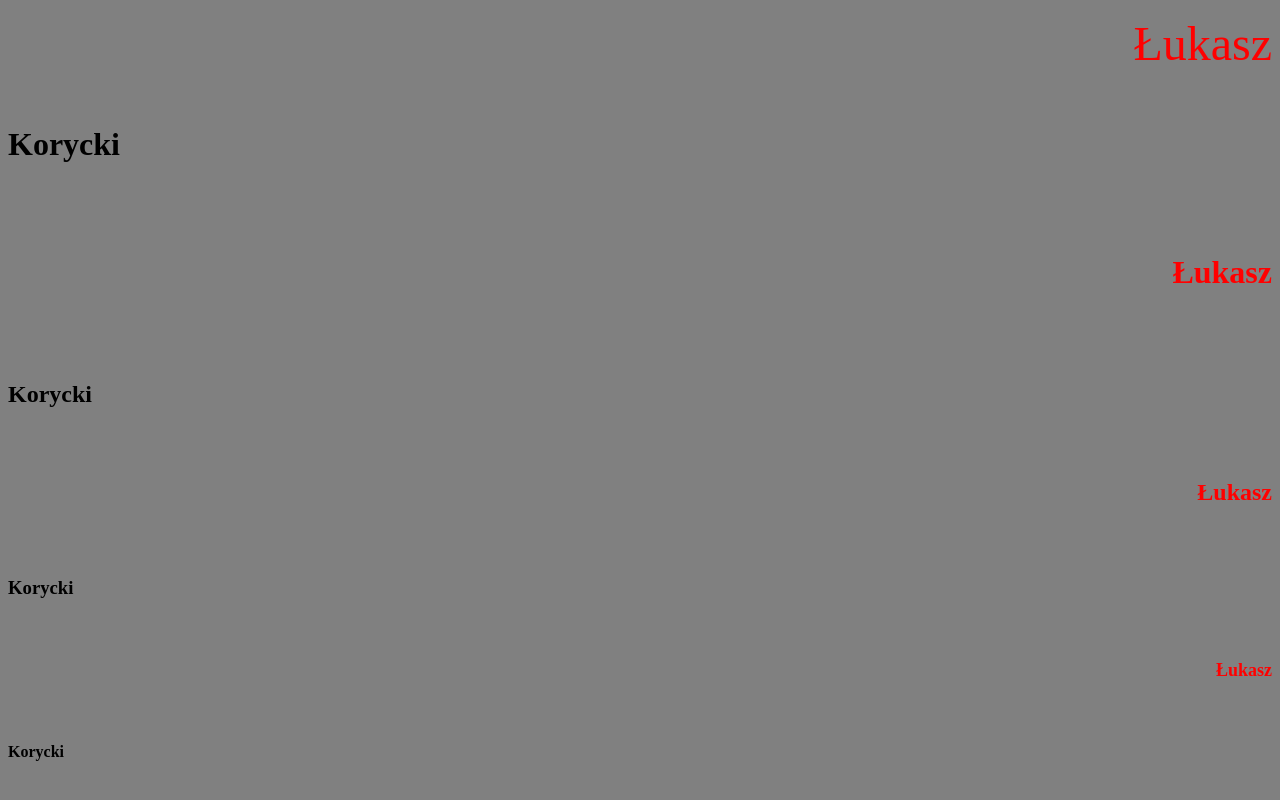
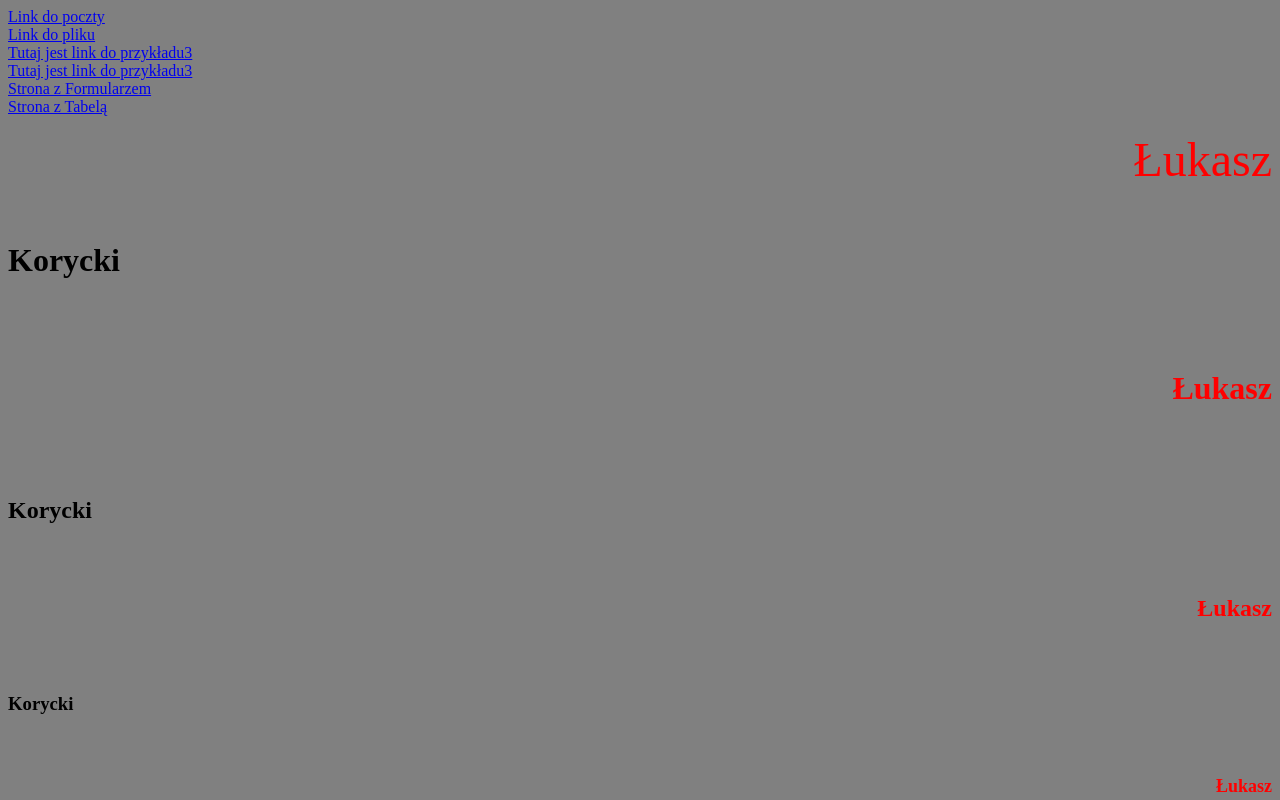
Before and after one commit to Korreq/StronkaAA, a plain HTML site: page index.html in a window 1280 px wide. Shown: the top 800 px of the page. Drawn offline with Linux system fonts and the light colour scheme.

Commit message:
Update index.html

```diff
--- a/index.html
+++ b/index.html
@@ -5,8 +5,15 @@
 			<meta charset="utf-8"><meta name="Author" content="Łukasz Korycki"/><meta name="keywords" content="szkoła,nauka,zse,stronkaaa,technikum,ćwiczenia"/>
 			<title> 2019-09-06 </title>
 		</head>
+
 		<body bgcolor="grey">
 
+			<A HREF="poczta_korycki.html"> Link do poczty </A><br>
+		<A HREF="plik_korycki.html"> Link do pliku </A><br>
+		<A HREF="przyklad3.html"> Tutaj jest link do przykładu3 </A><br>
+		<A HREF="przyklad3.html"> Tutaj jest link do przykładu3 </A><br>
+		<A HREF="formularz_korycki.html"> Strona z Formularzem </A><br>
+		<A HREF="tabela_korycki.html"> Strona z Tabelą </A><br>
  			<p align="right"> <font color="red" size="7" face="italic"> Łukasz </font> </p> <br>
 			<h1>Korycki<h1><br>
 			<p align="right"> <font color="red" size="6" face="italic"> Łukasz </font> </p> <br>
@@ -39,7 +46,12 @@
 			<p align="left"> <font color="black" size="5" face="'couriernew'">H<sub>2</sub>O</font><br>
 			<p align="left"> <font color="black" size="5" face="'couriernew'">x*x=x<sup>2</sup></font><br>
 
-
+	<A HREF="poczta_korycki.html"> Link do poczty </A><br>
+		<A HREF="plik_korycki.html"> Link do pliku </A><br>
+		<A HREF="przyklad3.html"> Tutaj jest link do przykładu3 </A><br>
+		<A HREF="przyklad3.html"> Tutaj jest link do przykładu3 </A><br>
+		<A HREF="formularz_korycki.html"> Strona z Formularzem </A><br>
+		<A HREF="tabela_korycki.html"> Strona z Tabelą </A><br>
 
 			<HR SIZE=4 width=50% align=left color=blue>
 
@@ -72,7 +84,7 @@
 <fieldset>
 
 <p align="left"><font color="black" size="2"><legend>Blondynki i Bank</legend></p>
-<img src="https://i.giphy.com/media/1AHZBEKJx5Mf57NQqb/giphy.webp" onerror="this.onerror=null;this.src='https://i.giphy.com/1AHZBEKJx5Mf57NQqb.gif';" alt="grafika5-Korycki" align=right border=16 width=106 height=106 >
+<img src="https://i.giphy.com/media/1AHZBEKJx5Mf57NQqb/giphy.webp"  alt="grafika5-Korycki" align=right border=16 width=106 height=106 >
 <img src=
 <p align="left"><font color="black" size="2" face="coriernew">- Dwie blondynki okradają bank.<br>
 - Spotykają się po pięciu latach, jedna pyta:<br>
@@ -156,6 +168,11 @@ Opracowanie mgr inż. Marek Kryniewski ZSE
 <LI> FTP
 </UL>
 </UL>
-
+	<A HREF="poczta_korycki.html"> Link do poczty </A><br>
+		<A HREF="plik_korycki.html"> Link do pliku </A><br>
+		<A HREF="przyklad3.html"> Tutaj jest link do przykładu3 </A><br>
+		<A HREF="przyklad3.html"> Tutaj jest link do przykładu3 </A><br>
+		<A HREF="formularz_korycki.html"> Strona z Formularzem </A><br>
+		<A HREF="tabela_korycki.html"> Strona z Tabelą </A><br>
 <!-Zespół Szkół Energetzcynzch 2G grupa1 Łukasz Korycki->
 </body>
```
